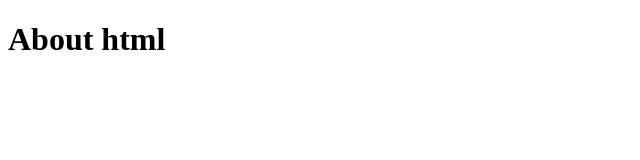
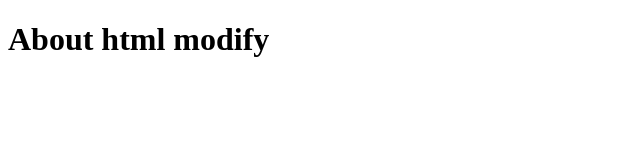
Before and after one commit to somnathsumbe/git-tutorial, a plain HTML site: page about.html in a window 1280 px wide. Shown: the whole page, without its empty margins (0-640 px from the left). Drawn offline with Linux system fonts and the light colour scheme.

Commit message:
change about.html

```diff
--- a/about.html
+++ b/about.html
@@ -7,6 +7,6 @@
     <title>Document</title>
 </head>
 <body>
-    <h1>About html</h1>
+    <h1>About html modify</h1>
 </body>
 </html>
```
